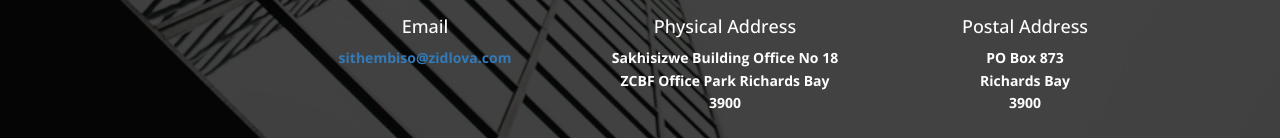
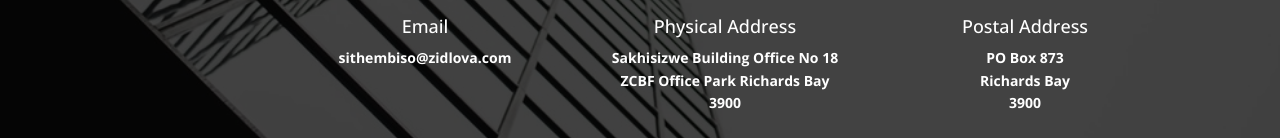
Before and after one commit to tcdevelop/zidlova, a plain HTML site: page index.html in a window 1280 px wide. Shown: the part 4222-4360 px from the top of the page. Drawn offline with nearby package versions, Linux system fonts and the light colour scheme.

Commit message:
File update

```diff
--- a/index.html
+++ b/index.html
@@ -1,8 +1,4 @@
 <!DOCTYPE html>
-<!--[if lt IE 7]>      <html class="no-js lt-ie9 lt-ie8 lt-ie7" lang=""> <![endif]-->
-<!--[if IE 7]>         <html class="no-js lt-ie9 lt-ie8" lang=""> <![endif]-->
-<!--[if IE 8]>         <html class="no-js lt-ie9" lang=""> <![endif]-->
-<!--[if gt IE 8]><!-->
 <html lang="en">
 <head>
 <meta charset="utf-8">
@@ -14,8 +10,11 @@
 <link rel="stylesheet" href="css/responsive.css" />
 <link rel="stylesheet" href="css/animate.min.css">
 <link rel="stylesheet" href="font-awesome/css/font-awesome.min.css">
- <style>
- </style>
+<!--[if lt IE 9]>
+<script src="js/jquery-1.11.0.min.js"></script>
+<script src="js/html5shiv.js"></script>
+<script src="js/respond.min.js"></script>
+<![endif]-->
 </head>
 <body>
   <!-- header section -->
@@ -271,7 +270,7 @@ es         tablished market exists for trading in shares of this business.
                             <div class="col-md-4 social">
                             <div class="icons"><i class="fa fa-2x fa-at"></i></div>
                             <h2>Email</h2>
-		                    <p><a href=" mailto:sithembiso@zidlova.com">sithembiso@zidlova.com</a></p>
+		                    <p><a href=" mailto:sithembiso@zidlova.com" style="color: #FFFFFF">sithembiso@zidlova.com</a></p>
                             </div>
 
                             <div class="col-md-4 social">
@@ -303,9 +302,12 @@ es         tablished market exists for trading in shares of this business.
                 document.writeln('-');
                 document.write(new Date().getFullYear());
                 document.writeln('');
-                document.writeln('<a href="http://www.zidlova.com">Zidlova Trading</a>');
+                document.writeln('<a href="http://www.zidlova.co.za">Zidlova Trading</a>');
                 document.writeln('|');
                 document.writeln('All Rights Reserved');
+                document.writeln('|');
+                document.writeln('Website By');
+                document.writeln('<a href="http://www.gxmarketing.co.za">GX Marketing</a>');
          //-->
          </script>
     </p>
```
Also changed, not shown: services.html (+9 -7 lines).
